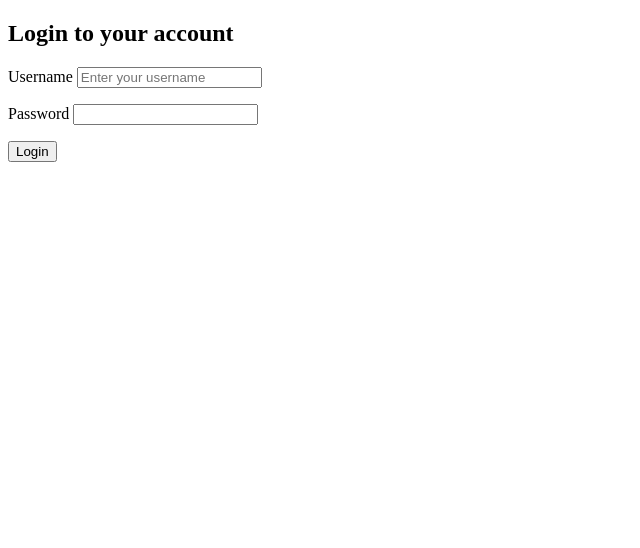
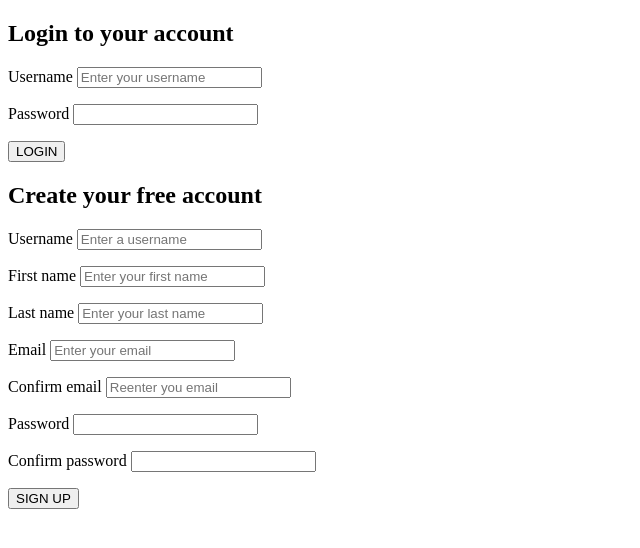
Before and after one commit to kaliadmen/tsudofy, a PHP site: page / in a window 1280 px wide. Shown: the top 548 px of the page, without its empty margins (0-640 px from the left). Run offline with PHP 8.4, Linux system fonts and the light colour scheme.

Commit message:
Adds register form

```diff
--- a/index.php
+++ b/index.php
@@ -1,3 +1,7 @@
+<?php
+
+?>
+
 <!doctype html>
 <html lang="en">
 <head>
@@ -19,7 +23,41 @@
                 <label for="password-login">Password</label>
                 <input id="password-login" name="password-login" type="password" required>
             </p>
-            <button type="submit" name="login-button">Login</button>
+            <button type="submit" name="login-button">LOGIN</button>
+        </form>
+
+        <form id="register-form" action=""method="POST">
+            <h2>Create your free account</h2>
+            <p>
+                <label for="username-register">Username</label>
+                <input id="username-register" name="username-register" type="text" placeholder="Enter a username" required>
+            </p>
+            <p>
+                <label for="first-name">First name</label>
+                <input id="first-name" name="first-name" type="text" placeholder="Enter your first name" required>
+            </p>
+            <p>
+                <label for="last-name">Last name</label>
+                <input id="last-name" name="last-name" type="text" placeholder="Enter your last name" required>
+            </p>
+            <p>
+                <label for="email">Email</label>
+                <input id="email" name="email" type="email" placeholder="Enter your email" required>
+            </p>
+            <p>
+                <label for="email-confirm">Confirm email</label>
+                <input id="email-confirm" name="email-confirm" type="email" placeholder="Reenter you email" required>
+            </p>
+            <p>
+                <label for="password">Password</label>
+                <input id="password" name="password" type="password" required>
+            </p>
+            <p>
+                <label for="password-confirm">Confirm password</label>
+                <input id="password-confirm" name="password-confirm" type="password" required>
+            </p>
+
+            <button type="submit" name="register-button">SIGN UP</button>
         </form>
     </div>
 </body>
```
